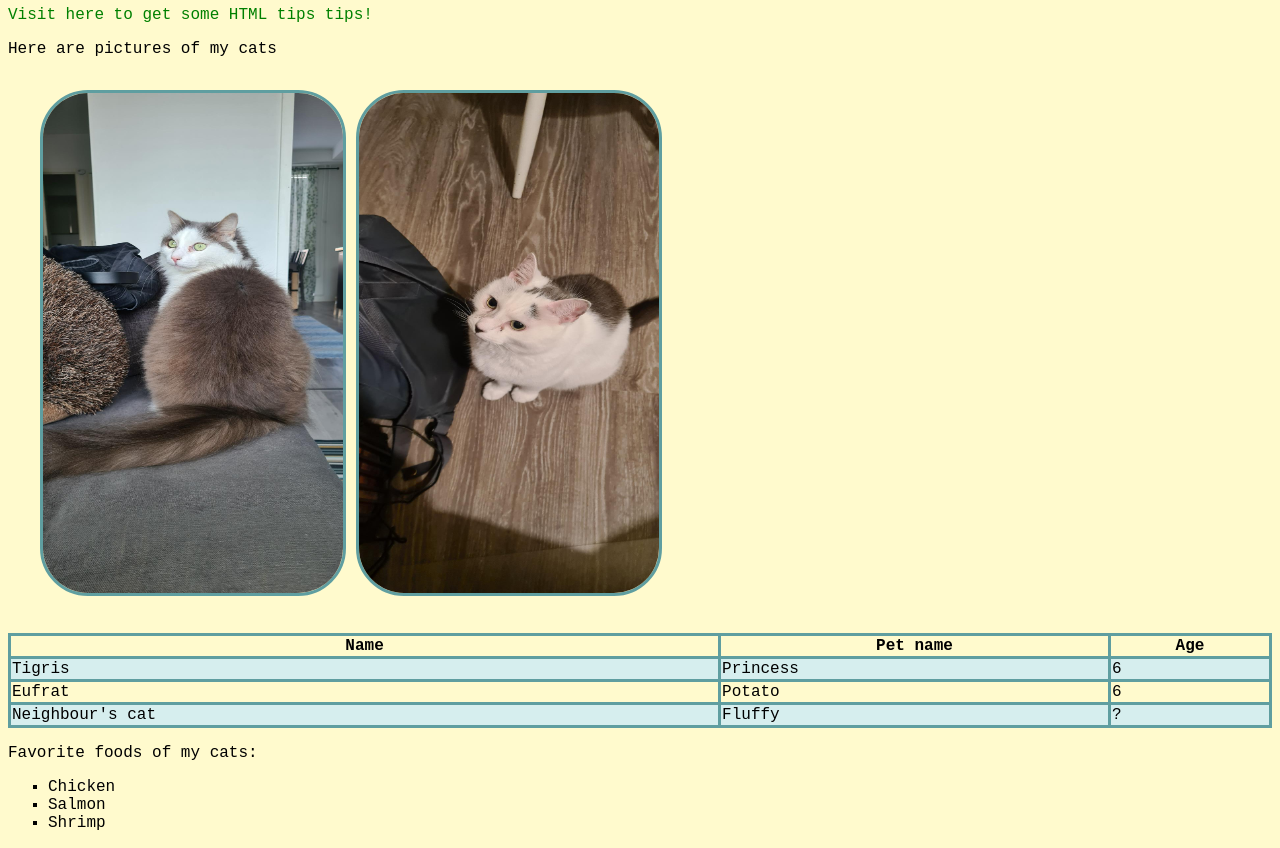
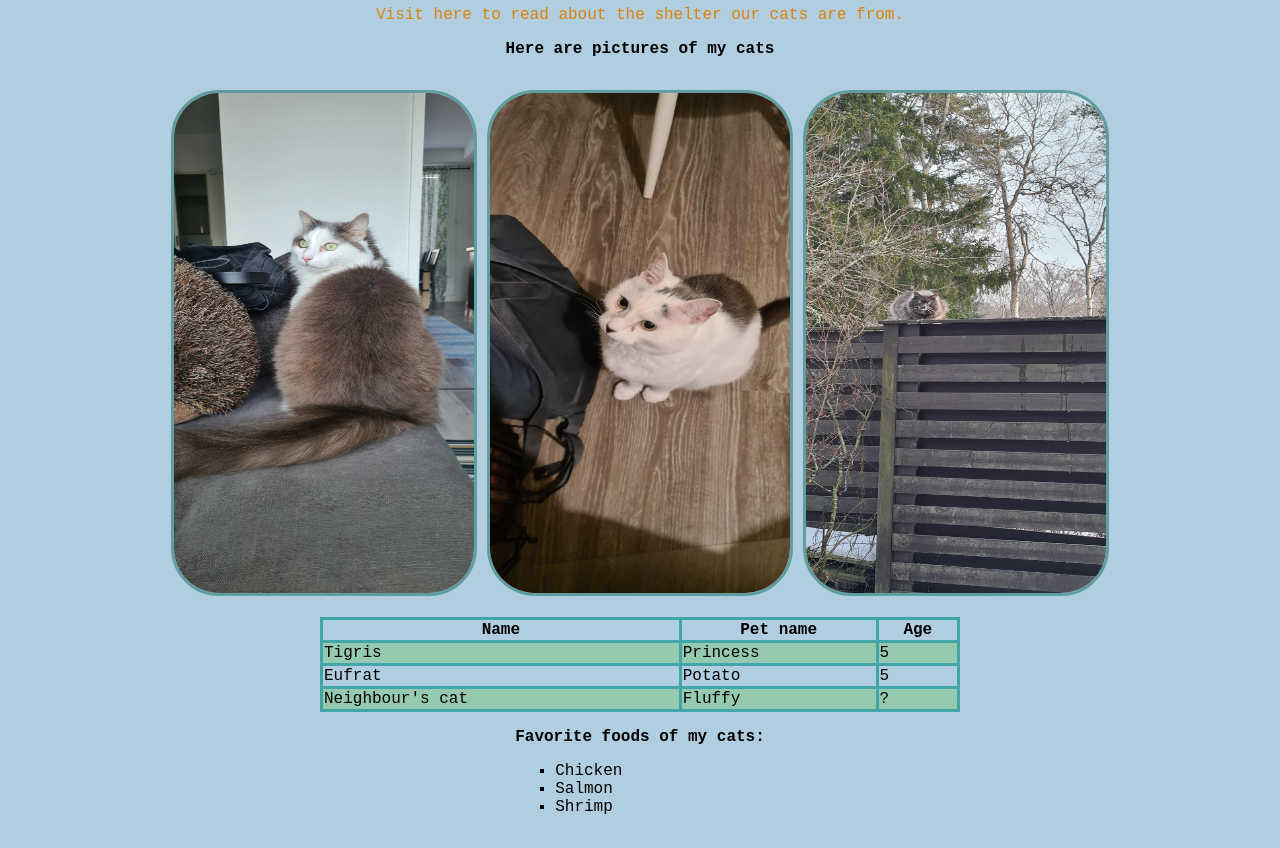
Before and after one commit to TaruNipuli/CSSRecap, a plain HTML site: page index.html in a window 1280 px wide. Shown: the part 74-922 px from the top of the page. Drawn offline with Linux system fonts and the light colour scheme.

Commit message:
Centered all items, added one more pic

```diff
--- a/index.html
+++ b/index.html
@@ -3,19 +3,20 @@
 <head>
     <meta charset="UTF-8">
     <meta name="viewport" content="width=device-width, initial-scale=1.0">
-    <title>HTML Recap</title>
+    <title>HTML Recap with my cats</title>
     <link rel="stylesheet" type="text/css" href="style.css">
 </head>
 <body>
-    <h1>Refreshing my memory of using HTML with telling about my cats</h1>
-    <a href="https://www.w3schools.com/html/">Visit here to get some HTML tips tips!</a>
+    <h1>My Cats ( + Neighbours cat)</h1>
+    <a href="https://hyvinkäänkissatalo.fi/">Visit here to read about the shelter our cats are from.</a>
 
     <p>Here are pictures of my cats</p>
 
 
         <div class="grid-content">
-            <img src="Kissakuva.jpg" alt="A picture of a cat" width="300" height="500" />
-            <img src="Kissakuva2.jpg" alt="Another picture of a cat" width="300" height="500" />
+            <img src="Kissakuva.jpg" alt="A picture of a cat" width="300" height="500">
+            <img src="Kissakuva2.jpg" alt="Another picture of a cat" width="300" height="500">
+            <img src="Kissakuva3.jpg" alt="Yet another picture of a cat" width="300" height="500">
         </div>
 
     <table style="width:100%">
@@ -27,12 +28,12 @@
         <tr>
             <td>Tigris</td>
             <td>Princess</td>
-            <td>6</td>
+            <td>5</td>
         </tr>
         <tr>
             <td>Eufrat</td>
             <td>Potato</td>
-            <td>6</td>
+            <td>5</td>
         </tr>
         <tr>
             <td>Neighbour's cat</td>
--- a/style.css
+++ b/style.css
@@ -3,12 +3,17 @@
 }
 
 body {
-    background-color: lemonchiffon;
+    background-color: rgb(176, 206, 223);
+    display: flex;
+    justify-content: center;
+    align-items: center;
+    margin: 0;
+    flex-direction: column;
 }
 
 .grid-content {
-    padding: 1rem;
     margin: 1rem;
+    align-items: center;
 }
 
 img {
@@ -16,21 +21,23 @@ img {
     border-color: cadetblue;
     border-width: 0.2rem;
     border-style: solid;
+    align-items: center;
 
 }
 
 table, th, td {
     border: 0.2rem solid;
     border-collapse: collapse;
-    border-color: cadetblue;
+    border-color: rgb(66, 165, 168);
+    max-width: 50%;
 }
 
 tr:nth-child(even) {
-    background-color: #D6EEEE;
+    background-color: #95c9b0;
   }
 
 a {
-    color: green;
+    color: rgb(220, 132, 9);
     text-decoration: none;
 }
 
@@ -41,3 +48,7 @@ a:hover {
 ul{
     list-style-type: square;
 }
+
+p {
+    font-weight: bold;
+}
```
Also changed, not shown: Kissakuva3.jpg (added).
